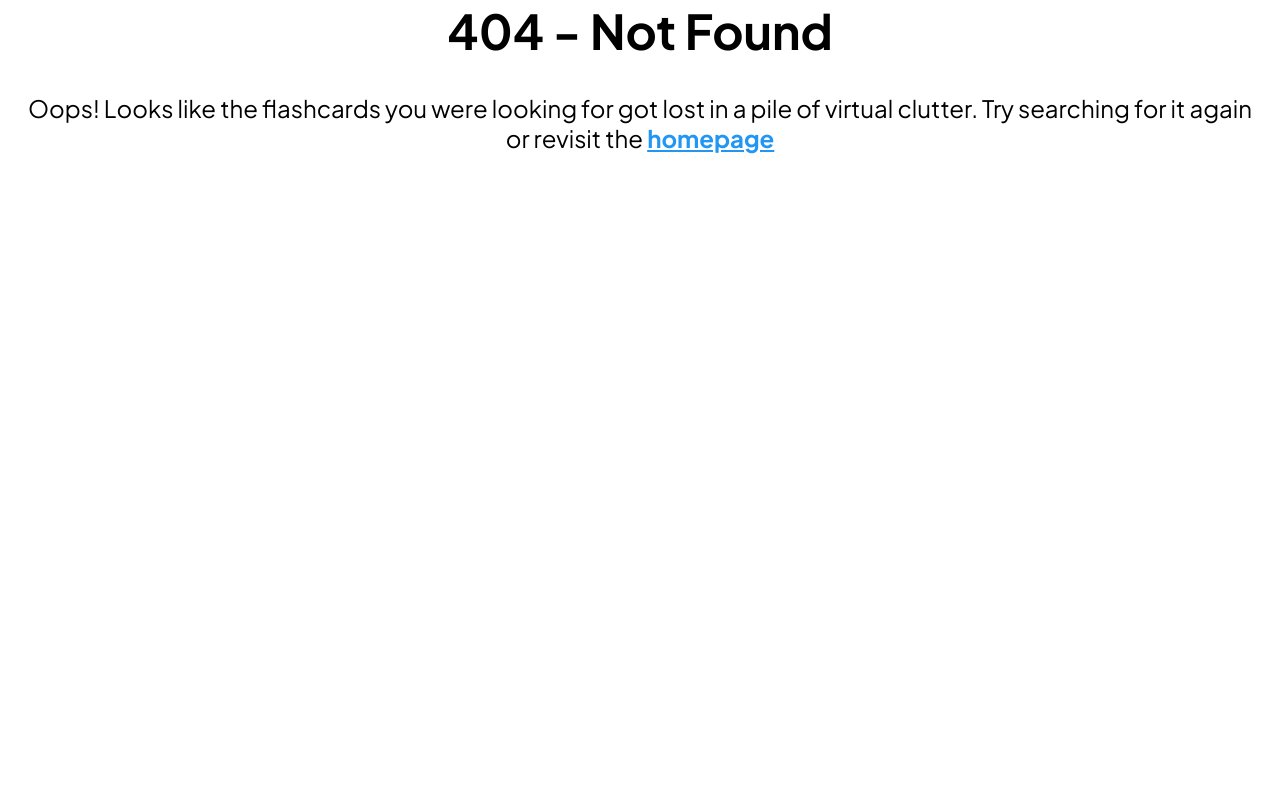
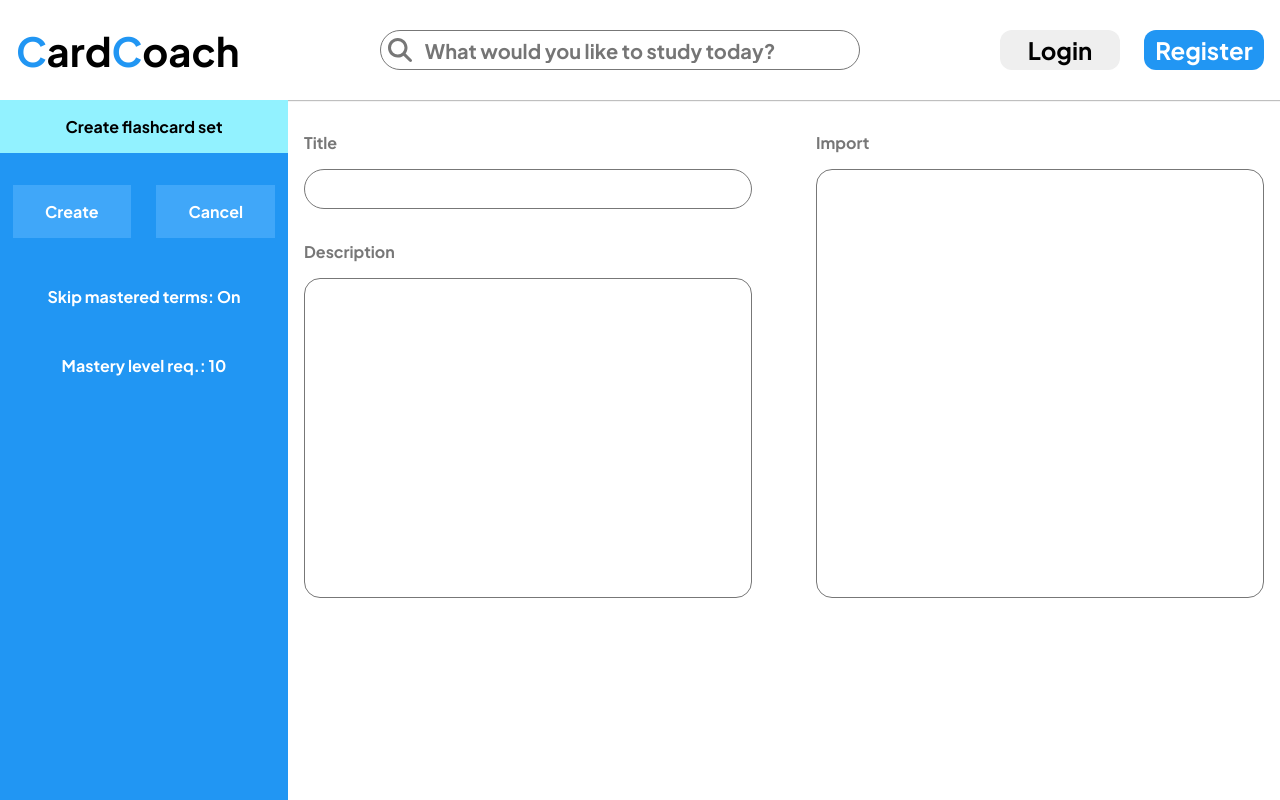
Before and after one commit to BBrownley/cardcoach-client, a React (Create React App) app: page /create in a window 1280 px wide. Before the commit this address had no page. Built offline with nearby package versions, Linux system fonts and the light colour scheme.

Commit message:
created initial elements for create flashcard set view

```diff
--- a/src/App.css
+++ b/src/App.css
@@ -54,7 +54,8 @@ button {
   color: white;
 }
 
-input {
+input,
+textarea {
   width: 30rem;
   height: 2.5rem;
   border-radius: 3rem;
@@ -93,3 +94,10 @@ h6 {
 p {
   font-size: 1.5rem;
 }
+
+textarea {
+  border-radius: 1rem;
+  padding-top: 0.5rem;
+  height: 5rem;
+  resize: none;
+}
--- a/src/App.js
+++ b/src/App.js
@@ -6,6 +6,7 @@ import "./App.css";
 import Navigation from "./components/reusable/Navigation/Navigation";
 import LandingPage from "./components/views/LandingPage/LandingPage";
 import Dashboard from "./components/views/Dashboard/Dashboard";
+import CreateSet from "./components/views/CreateSet/CreateSet";
 
 import Register from "./components/views/Register/Register";
 
@@ -70,6 +71,15 @@ const router = createBrowserRouter([
     )
   },
   {
+    path: "/create",
+    element: (
+      <Container>
+        <Navigation />
+        <CreateSet />
+      </Container>
+    )
+  },
+  {
     path: "*",
     element: <NotFound />
   }
--- /dev/null
+++ b/src/components/reusable/Sidebar.elements.js
@@ -0,0 +1,47 @@
+import styled from "styled-components";
+
+export const Sidebar = styled.div`
+  position: fixed;
+  background-color: ${props => props.theme.colors.primary};
+  color: white;
+  font-weight: bold;
+  width: 18rem;
+  height: 100vh;
+  font-size: 1rem;
+  .sidebar__group {
+    width: 100%;
+    text-align: center;
+    margin-bottom: 1rem;
+
+    /* display: flex;
+    justify-content: space-between; */
+
+    /* padding: 1rem;
+    background-color: black;
+
+    display: flex;
+    justify-content: space-between; */
+    &[class*="active"] {
+      background-color: #92f2ff;
+      color: black;
+    }
+
+    &--space-around {
+      display: flex;
+      justify-content: space-around;
+    }
+  }
+  button {
+    background-color: ${props => props.theme.colors.primaryLightened};
+    padding: 1rem 2rem;
+    font-size: 1rem;
+    font-weight: bold;
+    border: none;
+
+    &:hover {
+      transition: 0.25s;
+      cursor: pointer;
+      background-color: ${props => props.theme.colors.primarydarkened};
+    }
+  }
+`;
--- a/src/components/reusable/elements.elements.js
+++ b/src/components/reusable/elements.elements.js
@@ -24,7 +24,7 @@ const StyledLink = styled(Link)`
     &:link,
     &:active {
       text-decoration: none;
-    }eeee
+    }
   }
 `;
 
--- /dev/null
+++ b/src/components/views/CreateSet/CreateSet.elements.js
@@ -0,0 +1,69 @@
+import styled from "styled-components";
+
+export const Container = styled.div`
+  position: relative;
+  .sidebar {
+    position: fixed;
+    background-color: ${props => props.theme.colors.primary};
+    color: white;
+    font-weight: bold;
+    width: 22rem;
+    height: 100vh;
+    font-size: 1.5rem;
+    &__group {
+      text-align: center;
+      padding: 1rem 0;
+      &[class*="active"] {
+        background-color: #92f2ff;
+        color: black;
+      }
+    }
+  }
+  .main {
+    /* border: 1px solid black; */
+    position: absolute;
+    left: 18rem;
+    right: 0;
+    .inputs {
+      display: flex;
+      margin-top: 2rem;
+      > * {
+        flex: 1;
+        /* border: 1px solid black; */
+      }
+
+      .inputs-left {
+        padding-right: 2rem;
+      }
+
+      .inputs-right {
+        padding-left: 2rem;
+        textarea {
+          height: 26.8125rem;
+        }
+      }
+
+      .field {
+        display: flex;
+        flex-direction: column;
+        margin-bottom: 2rem;
+
+        label {
+          font-weight: bold;
+          color: #777;
+          margin-bottom: 1rem;
+        }
+
+        input,
+        textarea {
+          width: 100%;
+          font-size: 1.25rem;
+        }
+
+        textarea {
+          min-height: 20rem;
+        }
+      }
+    }
+  }
+`;
--- /dev/null
+++ b/src/components/views/CreateSet/CreateSet.jsx
@@ -0,0 +1,48 @@
+/*
+  The CreateSet view is responsible for providing UI for creating new
+  flashcard Sets.
+*/
+
+import React from "react";
+
+import { Container } from "./CreateSet.elements";
+import { Sidebar } from "../../reusable/Sidebar.elements";
+import { Wrapper } from "../../reusable/Wrapper.elements";
+
+export default function CreateSet() {
+  return (
+    <Container>
+      <Sidebar>
+        <div className="sidebar__group active">Create flashcard set</div>
+        <div className="sidebar__group sidebar__group--space-around">
+          <button>Create</button>
+          <button>Cancel</button>
+        </div>
+        <div className="sidebar__group">Skip mastered terms: On</div>
+        <div className="sidebar__group">Mastery level req.: 10</div>
+      </Sidebar>
+      <div className="main">
+        <Wrapper>
+          <div className="inputs">
+            <div className="inputs-left">
+              <div className="field">
+                <label htmlFor="set-title">Title</label>
+                <input type="text" id="set-title" />
+              </div>
+              <div className="field">
+                <label htmlFor="set-description">Description</label>
+                <textarea type="text" id="set-description" />
+              </div>
+            </div>
+            <div className="inputs-right">
+              <div className="field">
+                <label htmlFor="set-import">Import</label>
+                <textarea type="text" id="set-import" />
+              </div>
+            </div>
+          </div>
+        </Wrapper>
+      </div>
+    </Container>
+  );
+}
--- a/src/components/views/Dashboard/Dashboard.jsx
+++ b/src/components/views/Dashboard/Dashboard.jsx
@@ -6,6 +6,8 @@ import { FontAwesomeIcon } from "@fortawesome/react-fontawesome";
 import { faStar, faPlusCircle } from "@fortawesome/free-solid-svg-icons";
 
 import ProgressBar from "@ramonak/react-progress-bar";
+
+import { useNavigate } from "react-router-dom";
 
 import Set from "../Set/Set";
 
@@ -118,6 +120,12 @@ const sets = [
 ];
 
 export default function Dashboard() {
+  const navigate = useNavigate();
+
+  const goToCreateSetView = () => {
+    navigate("/create");
+  };
+
   return (
     <Container>
       <Wrapper>
@@ -127,7 +135,7 @@ export default function Dashboard() {
           <Set set={sets[1]} />
         </div>
 
-        <div className="create-set-button">
+        <div className="create-set-button" onClick={goToCreateSetView}>
           <FontAwesomeIcon icon={faPlusCircle} className="plus-circle" />
           <h4>Create new set</h4>
         </div>
--- a/src/components/views/Set/Set.elements.js
+++ b/src/components/views/Set/Set.elements.js
@@ -1,7 +1,7 @@
 import styled from "styled-components";
 
 export const Container = styled.div`
-  border: 3px solid ${props => props.theme.colors.purple};
+  border: 3px solid ${props => props.theme.colors.primarydarkened};
   border-radius: 1rem;
   padding: 0.625rem;
   position: relative;
--- a/src/theme.js
+++ b/src/theme.js
@@ -2,6 +2,7 @@ const theme = {
   colors: {
     primary: "#2196F3",
     primarydarkened: "#1c86db",
+    primaryLightened: "#40A7F9",
     secondary: "#FFEB3B",
     orange: "#FF5722",
     green: "#4CAF50",
```
